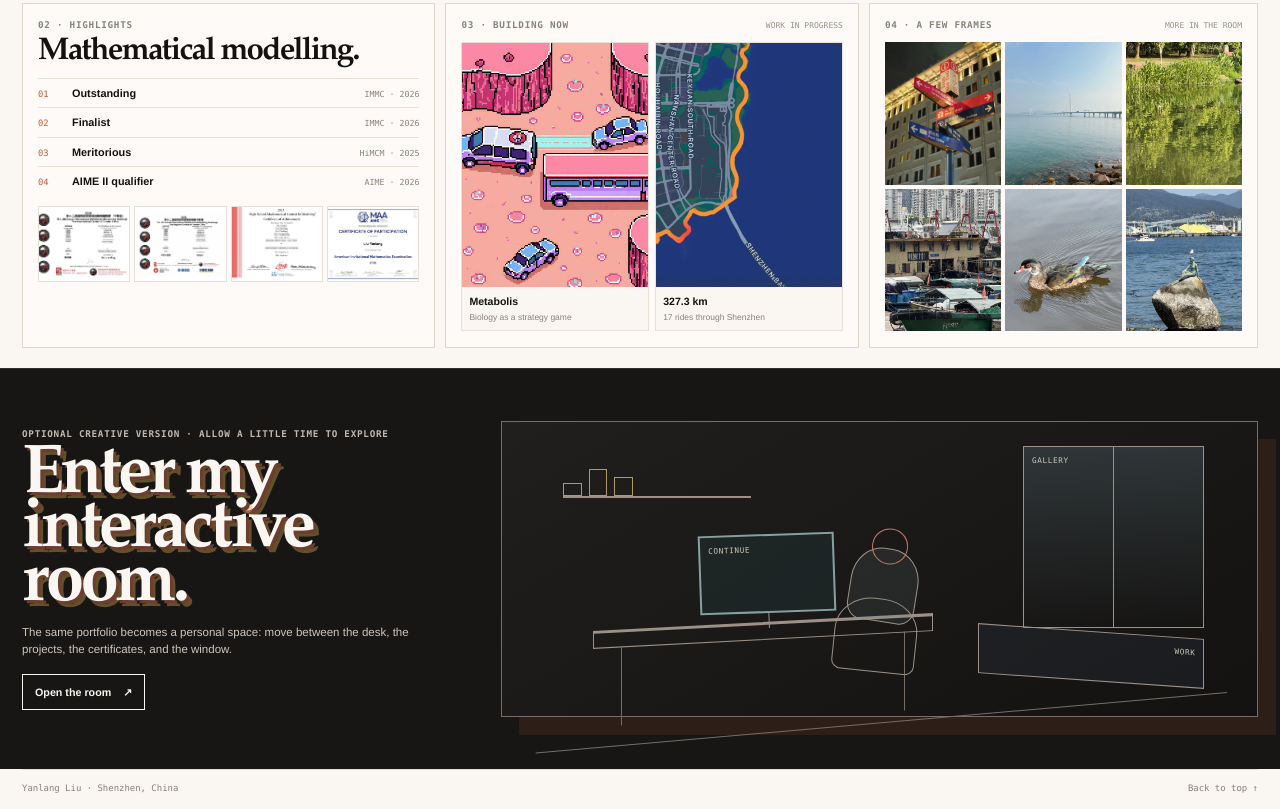
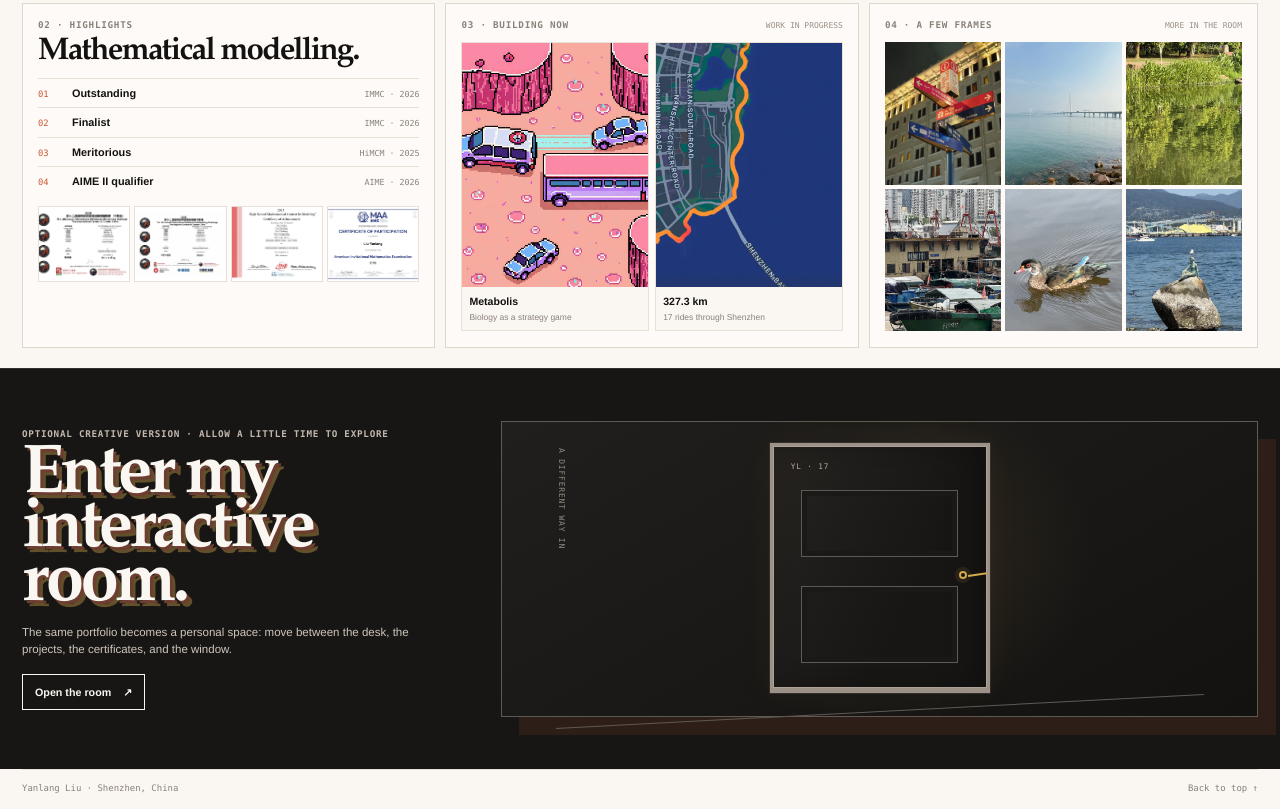
Before and after one commit to Michaelmas12121/PersonalWebsite, an Astro site: page / in a window 1280 px wide. Shown: the part 773-1582 px from the top of the page. Built offline with nearby package versions, Linux system fonts and the light colour scheme; Astro itself is replaced by a stand-in of ours.

Commit message:
Replace interactive room preview with an opening door

```diff
--- a/src/pages/index.astro
+++ b/src/pages/index.astro
@@ -164,14 +164,18 @@ const certificates = [immcOutstandingCertificate, immcFinalistCertificate, himcm
             <p>The same portfolio becomes a personal space: move between the desk, the projects, the certificates, and the window.</p>
             <span class="room-button">Open the room <span aria-hidden="true">↗</span></span>
           </div>
-          <div class="room-drawing" aria-hidden="true">
-            <div class="drawing-window"><span>Gallery</span></div>
-            <div class="drawing-shelf"><i></i><i></i><i></i></div>
-            <div class="drawing-desk"></div>
-            <div class="drawing-screen"><span>Continue</span></div>
-            <div class="drawing-chair"></div>
-            <div class="drawing-bed"><span>Work</span></div>
-            <div class="drawing-person"><i></i></div>
+          <div class="door-scene" aria-hidden="true">
+            <span class="door-label">A different way in</span>
+            <div class="door-frame">
+              <div class="door-opening"><span>Explore</span></div>
+              <div class="door-panel">
+                <span class="door-number">YL · 17</span>
+                <i class="door-inset door-inset-top"></i>
+                <i class="door-inset door-inset-bottom"></i>
+                <i class="door-handle"></i>
+              </div>
+            </div>
+            <span class="door-floor-line"></span>
           </div>
         </a>
       </section>
@@ -259,32 +263,25 @@ const certificates = [immcOutstandingCertificate, immcFinalistCertificate, himcm
   .photo-grid :global(img) { width: 100%; height: 100%; min-height: 0; aspect-ratio: 1; object-fit: cover; transition: filter 200ms ease, transform 300ms ease; }
   .room-invitation { min-height: 50svh; border-top: 1px solid #342f2b; background: #171615; color: #faf6f1; overflow: hidden; }
   .room-entry { display: grid; grid-template-columns: minmax(270px, .68fr) minmax(420px, 1.32fr); gap: clamp(34px, 7vw, 100px); align-items: center; min-height: 50svh; padding-top: 24px; padding-bottom: 24px; color: inherit; }
+  .room-entry:focus-visible { outline: 2px solid #d5a84a; outline-offset: -2px; }
   .room-copy .eyebrow { color: #c3b8ae; }
   .room-copy h2 { margin: 9px 0 12px; font-size: clamp(2.8rem, 5.4vw, 5.5rem); line-height: .78; text-shadow: .04em .04em 0 #6d3e30, .08em .08em 0 rgb(213 168 74 / 40%); }
   .room-copy > p:not(.eyebrow) { max-width: 440px; margin-bottom: 16px; color: #cfc5bb; font-size: .72rem; line-height: 1.48; }
   .room-button { display: inline-flex; gap: 12px; align-items: center; padding: 9px 12px; border: 1px solid #faf6f1; font-size: .67rem; font-weight: 700; transition: background 180ms ease, color 180ms ease; }
-  .room-drawing { position: relative; height: min(37svh, 350px); border: 1px solid #756d66; background: linear-gradient(150deg, #211f1d, #131211); box-shadow: 18px 18px 0 rgb(200 85 47 / 13%); perspective: 700px; transition: border-color 240ms ease, transform 340ms cubic-bezier(.2, .65, .2, 1); }
-  .room-drawing::before { position: absolute; right: 4%; bottom: 8%; left: 4%; height: 1px; content: ""; background: #756d66; transform: rotate(-5deg); transform-origin: right; }
-  .drawing-window { position: absolute; top: 8%; right: 7%; width: 24%; height: 62%; border: 1px solid #9c9186; background: linear-gradient(180deg, rgb(115 147 161 / 24%), transparent); }
-  .drawing-window::before { position: absolute; inset: 0 50% 0 auto; width: 1px; content: ""; background: #9c9186; }
-  .drawing-window span, .drawing-screen span, .drawing-bed span { position: absolute; color: #cfc5bb; font-family: var(--meta-font); font-size: .48rem; letter-spacing: .08em; text-transform: uppercase; }
-  .drawing-window span { top: 8px; left: 8px; }
-  .drawing-shelf { position: absolute; top: 13%; left: 8%; display: flex; gap: 7px; align-items: end; width: 25%; height: 13%; border-bottom: 2px solid #9c9186; }
-  .drawing-shelf i { display: block; width: 10%; height: 38%; border: 1px solid #b39861; }
-  .drawing-shelf i:nth-child(2) { height: 75%; }
-  .drawing-shelf i:nth-child(3) { height: 55%; }
-  .drawing-desk { position: absolute; bottom: 26%; left: 12%; width: 45%; height: 6%; border: 1px solid #9c9186; border-top: 3px solid #9c9186; transform: skewY(-3deg); }
-  .drawing-desk::before, .drawing-desk::after { position: absolute; top: 100%; width: 1px; height: 580%; content: ""; background: #756d66; }
-  .drawing-desk::before { left: 8%; }
-  .drawing-desk::after { right: 8%; }
-  .drawing-screen { position: absolute; bottom: 35%; left: 26%; display: grid; place-items: center; width: 18%; height: 27%; border: 2px solid #86a0a0; background: rgb(47 105 112 / 14%); transform: rotate(-2deg); }
-  .drawing-screen::after { position: absolute; top: 100%; left: 50%; width: 1px; height: 22%; content: ""; background: #9c9186; }
-  .drawing-screen span { inset: 8px auto auto 8px; }
-  .drawing-chair { position: absolute; right: 45%; bottom: 15%; width: 11%; height: 25%; border: 1px solid #9c9186; border-radius: 45% 45% 12% 12%; transform: rotate(6deg); }
-  .drawing-bed { position: absolute; right: 7%; bottom: 12%; width: 30%; height: 17%; border: 1px solid #9c9186; background: rgb(63 82 107 / 15%); transform: skewY(4deg); }
-  .drawing-bed span { top: 8px; right: 8px; }
-  .drawing-person { position: absolute; right: 45%; bottom: 32%; width: 9%; height: 25%; border: 1px solid #9c9186; border-radius: 45% 45% 22% 22%; background: rgb(104 123 134 / 16%); transform: rotate(9deg); }
-  .drawing-person i { position: absolute; top: -29%; left: 23%; width: 54%; aspect-ratio: 1; border: 1px solid #b97865; border-radius: 50%; }
+  .door-scene { position: relative; height: min(37svh, 350px); border: 1px solid #5f5953; background: radial-gradient(circle at 58% 45%, rgb(213 168 74 / 9%), transparent 33%), linear-gradient(150deg, #211f1d, #131211); box-shadow: 18px 18px 0 rgb(200 85 47 / 13%); perspective: 1000px; transition: border-color 240ms ease, transform 340ms cubic-bezier(.2, .65, .2, 1); }
+  .door-label { position: absolute; top: 9%; left: 7%; color: #918980; font-family: var(--meta-font); font-size: .5rem; letter-spacing: .1em; text-transform: uppercase; writing-mode: vertical-rl; }
+  .door-frame { position: absolute; top: 7%; bottom: 8%; left: 50%; width: min(36%, 220px); border: 3px solid #9c9186; border-bottom-width: 5px; box-shadow: 0 0 0 1px #302d2a, 0 0 34px rgb(213 168 74 / 6%); transform: translateX(-50%); perspective: 900px; }
+  .door-opening { position: absolute; inset: 0; display: grid; place-items: center; background: linear-gradient(145deg, #d5a84a 0%, #b97865 36%, #3f526b 100%); overflow: hidden; }
+  .door-opening::before { position: absolute; inset: 0; content: ""; background: linear-gradient(115deg, transparent 18%, rgb(250 246 241 / 28%) 49%, transparent 68%); transform: translateX(-80%); transition: transform 650ms ease; }
+  .door-opening span { color: rgb(250 246 241 / 88%); font-family: var(--display-font); font-size: clamp(1.25rem, 2vw, 2rem); letter-spacing: -.04em; text-shadow: 0 2px 14px rgb(23 22 21 / 38%); }
+  .door-panel { position: absolute; inset: 0; border: 1px solid #aea298; background: linear-gradient(115deg, #262320, #171615 65%); box-shadow: inset -14px 0 28px rgb(0 0 0 / 26%); transform: rotateY(0deg); transform-origin: left center; transform-style: preserve-3d; transition: transform 620ms cubic-bezier(.2, .72, .2, 1), box-shadow 400ms ease; }
+  .door-number { position: absolute; top: 6%; left: 8%; color: #b7ada4; font-family: var(--meta-font); font-size: .48rem; letter-spacing: .12em; }
+  .door-inset { position: absolute; right: 13%; left: 13%; display: block; border: 1px solid #5f5953; box-shadow: inset 0 0 0 5px #1b1917; }
+  .door-inset-top { top: 18%; height: 28%; }
+  .door-inset-bottom { bottom: 10%; height: 32%; }
+  .door-handle { position: absolute; top: 52%; right: 9%; width: 8px; aspect-ratio: 1; border: 2px solid #d5a84a; border-radius: 50%; box-shadow: 0 0 0 4px rgb(213 168 74 / 10%); }
+  .door-handle::after { position: absolute; top: 2px; left: 7px; width: 19px; height: 2px; content: ""; background: #d5a84a; transform: rotate(-8deg); transform-origin: left; }
+  .door-floor-line { position: absolute; right: 7%; bottom: 7%; left: 7%; height: 1px; background: #5f5953; transform: rotate(-3deg); transform-origin: right; }
   .site-footer { display: flex; justify-content: space-between; gap: 24px; padding: 12px 0 14px; border-top: 1px solid #e8e0d6; color: #8a817a; font-family: var(--meta-font); font-size: .56rem; }
   .site-footer p { margin-bottom: 0; }
   @media (hover: hover) and (pointer: fine) {
@@ -297,7 +294,9 @@ const certificates = [immcOutstandingCertificate, immcFinalistCertificate, himcm
     .photo-grid :global(img):hover { z-index: 1; filter: saturate(1.12); transform: scale(1.08) rotate(-1deg); }
     .certificate-grid :global(img):hover { z-index: 1; filter: saturate(1); transform: translateY(-3px) scale(1.06); }
     .room-entry:hover .room-button { background: #faf6f1; color: #171615; }
-    .room-entry:hover .room-drawing { border-color: #d5a84a; transform: translate(-7px, -5px) rotate(-.5deg); }
+    .room-entry:hover .door-scene { border-color: #d5a84a; transform: translate(-7px, -5px) rotate(-.5deg); }
+    .room-entry:hover .door-panel { box-shadow: 18px 0 35px rgb(0 0 0 / 34%); transform: rotateY(-28deg); }
+    .room-entry:hover .door-opening::before { transform: translateX(85%); }
   }
   @media (max-width: 900px) {
     .hero { grid-template-columns: 1.1fr .9fr; min-height: auto; padding: 30px 0; }
@@ -325,7 +324,8 @@ const certificates = [immcOutstandingCertificate, immcFinalistCertificate, himcm
     .photo-grid { grid-template-columns: repeat(3, 1fr); grid-template-rows: repeat(2, 90px); height: auto; }
     .room-entry { grid-template-columns: 1fr; gap: 24px; min-height: auto; padding-top: 34px; padding-bottom: 38px; }
     .room-copy h2 { font-size: clamp(3rem, 15vw, 4.4rem); }
-    .room-drawing { order: -1; height: 230px; }
+    .door-scene { order: -1; height: 230px; }
+    .door-frame { width: min(42%, 154px); }
   }
-  @media (prefers-reduced-motion: reduce) { :global(html) { scroll-behavior: auto; } .cursor-glow { display: none; } }
+  @media (prefers-reduced-motion: reduce) { :global(html) { scroll-behavior: auto; } .cursor-glow { display: none; } .door-panel, .door-opening::before { transition: none; } }
 </style>
```
